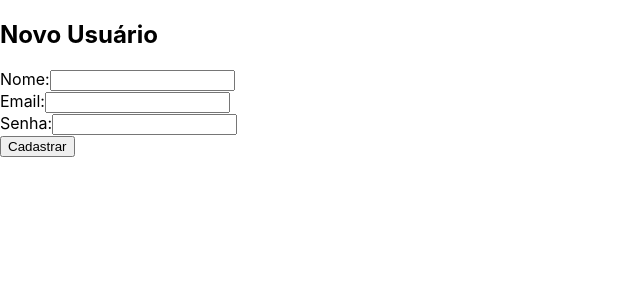
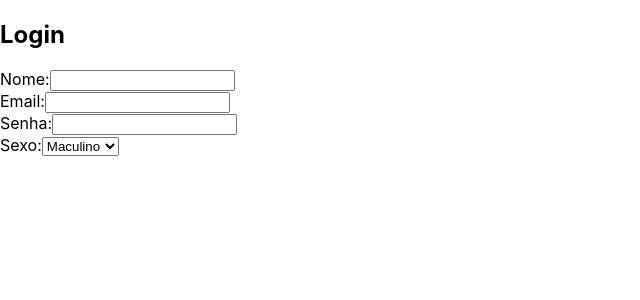
Before and after one commit to dnsdigitaltech/reactJS, a React (Create React App) app in the folder meusite/: page / in a window 1280 px wide. Shown: the top 300 px of the page, without its empty margins (0-640 px from the left). Built offline with nearby package versions, Linux system fonts and the light colour scheme.

Commit message:
Manipulando formularios Pt2

```diff
--- a/meusite/src/App.js
+++ b/meusite/src/App.js
@@ -5,44 +5,49 @@ class App extends Component {
     constructor (props) {
         super (props);
         this.state = {
-            nome: '',
-            email: '',
-            senha: '',
-            error: ''
+            form:{
+                nome: '',
+                email: '',
+                senha: '',
+                sexo: ''
+            }
         };
 
-        this.cadastrar = this.cadastrar.bind(this);
+        this.dadosForm = this.dadosForm.bind(this);
     }
 
-    cadastrar(event){
-        const {nome, email, senha} = this.state;
-
-        if(nome !== '' && email !== '' && senha !== ''){
-            alert(`Nome: ${nome} \nEmail: ${email} \nSenha: ${senha}`);
-        }else{
-            this.setState({error: 'Ops parece que está faltando algo!'});
-        }
-        event.preventDefault();
-
+    dadosForm(e){
+        let form = this.state.form;
+        form[e.target.name] = e.target.value;
+        this.setState({form: form})
     }
 
     render() {
         return (
             <div>
-                <h2>Novo Usuário</h2>
-                {this.state.error && <p>{this.state.error}</p>}
-               <form onSubmit={this.cadastrar}>
+                <h2>Login</h2>
+               <form>
                    <label>Nome:</label>
-                    <input type="text" value={this.state.nome}
-                            onChange={ (e) => this.setState({nome: e.target.value})}/> <br/>
+                    <input type="text" name="nome" value={this.state.form.nome}
+                            onChange={ this.dadosForm }/> <br/>
                     <label for="">Email:</label>
-                    <input type="email" value={this.state.email}
-                        onChange={ (e) => this.setState({email: e.target.value})}/> <br/>
+                    <input type="email" name="email" value={this.state.form.email}
+                        onChange={ this.dadosForm }/> <br/>
                     <label for="">Senha:</label>
-                    <input type="password" value={this.state.senha}
-                        onChange={ (e) => this.setState({senha: e.target.value})}/> <br/>
-                    <button type="submit">Cadastrar</button>
+                    <input type="password" name="senha" value={this.state.form.senha}
+                        onChange={ this.dadosForm }/> <br/>
+                    Sexo:
+                    <select name="sexo" value={this.state.form.sexo} onChange={ this.dadosForm }>
+                        <option value="maculino">Maculino</option>
+                        <option value="feminino">Feminino</option>
+                    </select>
                </form>
+               <div>
+                    <h3>{this.state.form.nome}</h3>
+                   <h3>{this.state.form.email}</h3>
+                   <h3>{this.state.form.senha}</h3>
+                   <h3>{this.state.form.sexo}</h3>
+               </div>
             </div>
         );
     }
```
Also changed, not shown: meusite/src/App manipulando forms.js (added, +51 -0 lines).
